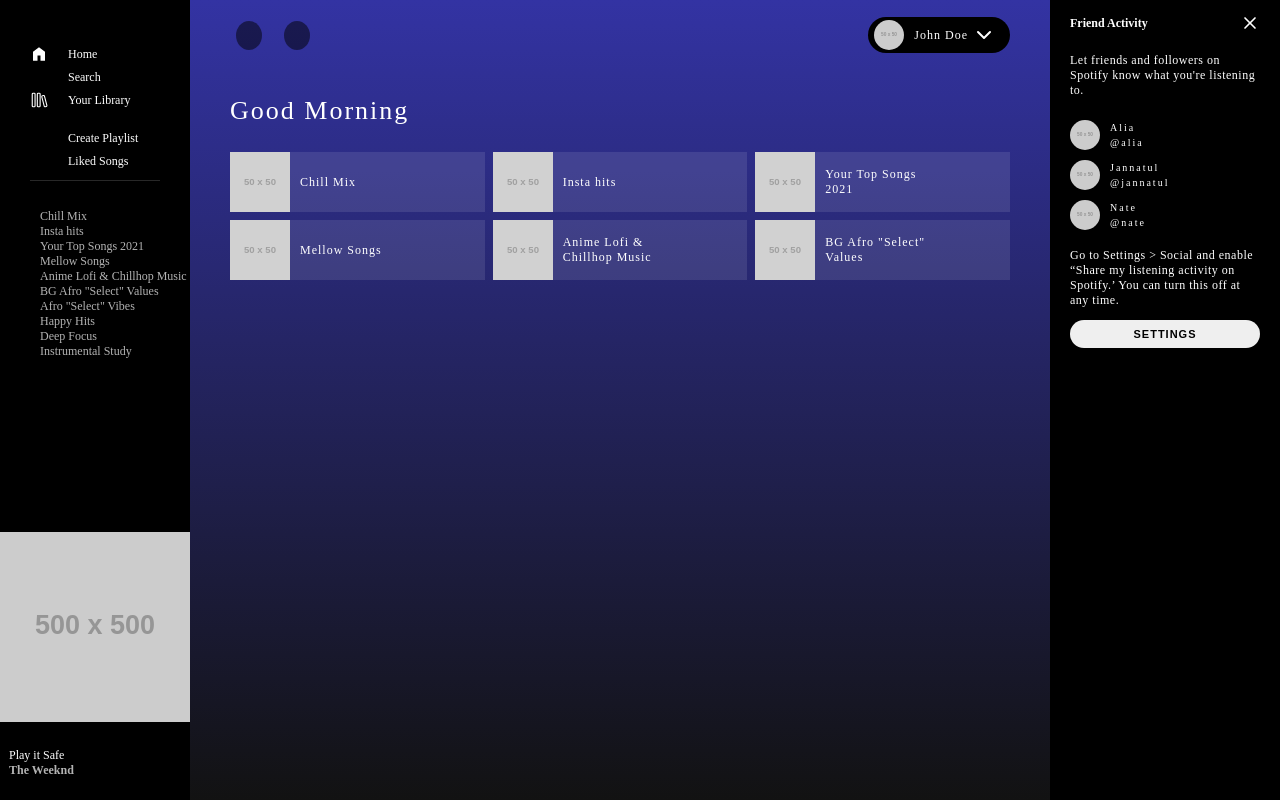
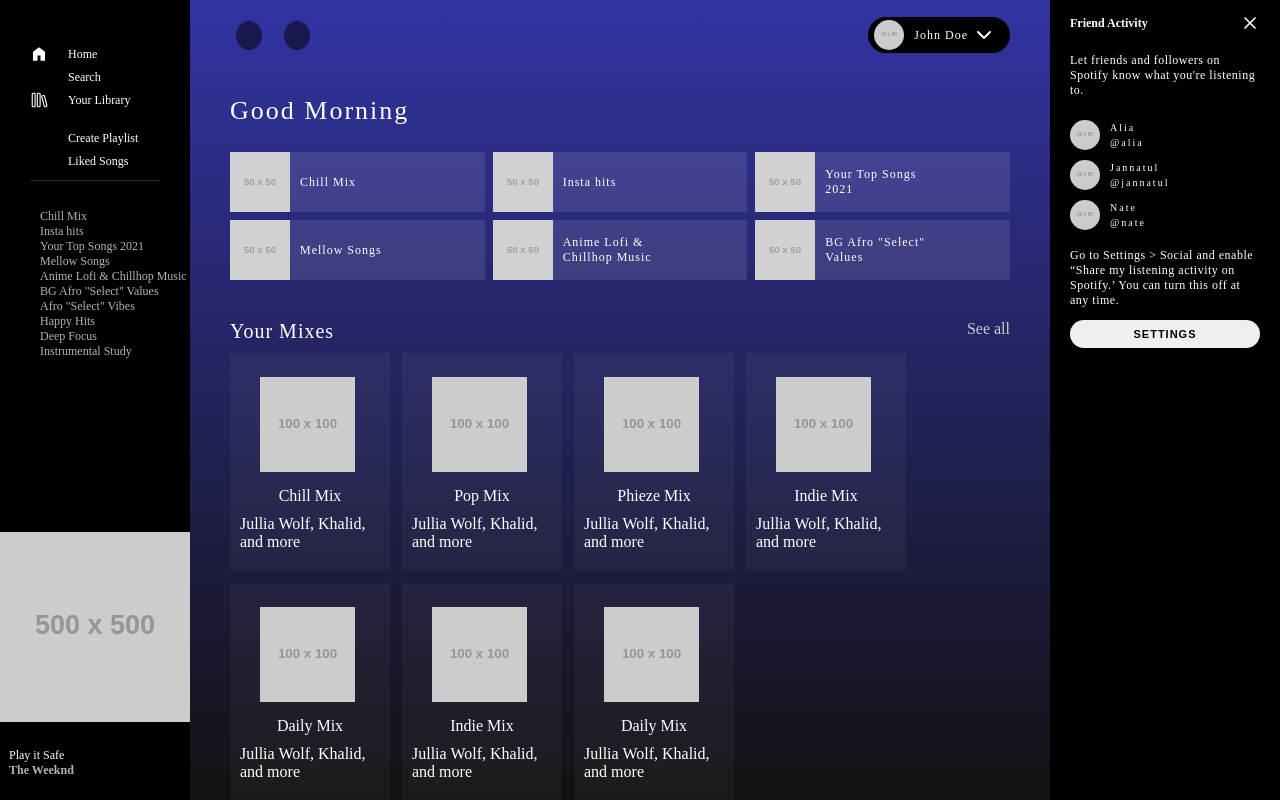
Before and after one commit to Natan-Asrat/spotify, a Vue app: page / in a window 1280 px wide. Built offline with nearby package versions, Linux system fonts and the light colour scheme; some icons are missing.

Commit message:
your mixes

```diff
--- a/src/App.vue
+++ b/src/App.vue
@@ -56,12 +56,14 @@ $middle-content-bgcolor: white;
   height: 100vh;
   width: 100%;
   position: relative;
+  overflow: hidden;
 }
 
 .middle-container {
   flex:3;
   transition: flex 0.3s ease;
   background-color: $middle-content-bgcolor;
+  overflow-y: auto;
   &.expanded {
     flex: 4;
   }
--- a/src/assets/main.scss
+++ b/src/assets/main.scss
@@ -10,6 +10,15 @@ $home-page-body-categories-opacity: 0.1;
 $home-page-body-categories-play-background: green;
 $home-page-body-categories-play-shadow: rgba(0, 0, 0, 0.5);
 $home-page-body-categories-play-color: black;
+$home-page-body-mixes-opacity: 0.04;
+$home-page-body-mixes-play-background: green;
+$home-page-body-mixes-play-shadow: rgba(0, 0, 0, 0.5);
+$home-page-body-mixes-play-color: black;
+
+$home-page-body-mixes-background: #ffffff;
+$home-page-body-mixes-text-color: #ffffff;
+$home-page-body-mixes-see-all-color: #ccc;
+
 
 .left-navbar-components {
   section {
@@ -87,10 +96,36 @@ $home-page-body-categories-play-color: black;
     to bottom,
     #3333A3 0%,
     #121212 100vh,
-    #121212 100%
+    #121212 101%
   );
   .greeting {
     color: white;
+  }
+
+  .title {
+    color: white;
+  }
+  .mixes-container {
+    .see-all {
+      color: $home-page-body-mixes-see-all-color;
+    }
+  }
+  .mix-wrapper {
+    .play-icon {
+      background-color: $home-page-body-mixes-play-background;
+      box-shadow: 0px 4px 8px $home-page-body-mixes-play-shadow;
+
+      .icon {
+        color: $home-page-body-mixes-play-color;
+      }
+    }
+    .bg{
+      background-color: $home-page-body-mixes-background;
+      opacity: $home-page-body-mixes-opacity;
+    }
+    span {
+      color: $home-page-body-mixes-text-color;
+    }
   }
   .category-wrapper{
     .play-icon {
--- /dev/null
+++ b/src/components/Desktop/Body/MixItem.vue
@@ -0,0 +1,73 @@
+<template>
+    <div class="mix-wrapper">
+        <div class="bg" />
+        <div class="image-and-play">
+            <img :src="mix.image" :alt="mix.name" />
+            <button class="play-icon">
+                <Icon class="icon" icon="line-md:play-filled"/>
+            </button>
+        </div>
+        <span>{{ mix.name }}</span>
+        <span>{{ mix.artists }}</span>
+    </div>
+</template>
+<script setup>
+import { Icon } from '@iconify/vue';
+defineProps({
+    mix: {
+        type: Object
+    }
+})
+</script>
+<style scoped lang="scss">
+.mix-wrapper {
+    display: flex;
+    width: 140px;
+    padding: 10px;
+    align-items: center;
+    flex-direction: column;
+    gap: 10px;
+    position: relative;
+    cursor: pointer;
+    &:hover .play-icon {
+        visibility: visible; /* Make visible on hover */
+        opacity: 1; /* Fade in */
+    }
+    .bg {
+        position: absolute;
+        width: 100%;
+        height: 100%;
+    }
+    .play-icon {
+        border-radius: 50%;
+        padding: 4px;
+        height: 45%;
+        aspect-ratio: 1 / 1;
+        outline: none;
+        border: none;
+        position: absolute;
+        bottom: 8px;
+        right: 8px;
+        visibility: hidden; /* Initially hidden */
+        opacity: 0; /* Initially transparent */
+        transition: opacity 0.3s ease;
+
+        .icon {
+            width: 70%;
+            height: 70%;
+        }
+    }
+    .image-and-play {
+        position: relative;
+        width: 100px;
+        height: 100px;
+        margin-top: 24px;
+
+        img {
+            width: 95px;
+            height: 95px;
+        }
+    }
+
+}
+</style>
--- /dev/null
+++ b/src/components/Desktop/Body/YourMixes.vue
@@ -0,0 +1,36 @@
+<template>
+    <section class="mixes-container">
+        <header>
+            <span class="title">Your Mixes</span>
+            <span class="see-all">See all</span>
+
+        </header>
+        <div class="mixes">
+            <MixItem v-for="m in userStore.mixes" :mix="m" :key="m.id"/>
+        </div>
+    </section>
+</template>
+<script setup>
+import { useUserStore } from '@/stores/user';
+import MixItem from './MixItem.vue';
+const userStore = useUserStore();
+</script>
+<style lang="scss" scoped>
+.title {
+    font-size: 20px;
+    font-weight: 1800px;
+    font-style: bold;
+    flex: 1;
+    letter-spacing: 1px;
+}
+header{
+    display: flex;
+}
+.mixes{
+    display: flex;
+    gap: 12px;
+    flex-wrap: wrap; // This makes items wrap to the next line
+
+
+}
+</style>
--- a/src/stores/user.js
+++ b/src/stores/user.js
@@ -5,6 +5,43 @@ export const useUserStore = defineStore("user", {
         user: {
             name: 'John Doe',
             avatar: 'https://placehold.co/50'
-        }
+        },
+        mixes: [
+            {
+                name: 'Chill Mix',
+                artists: 'Jullia Wolf, Khalid, and more',
+                image: 'https://placehold.co/100'
+            },
+            {
+                name: 'Pop Mix',
+                artists: 'Jullia Wolf, Khalid, and more',
+                image: 'https://placehold.co/100'
+            },
+            {
+                name: 'Phieze Mix',
+                artists: 'Jullia Wolf, Khalid, and more',
+                image: 'https://placehold.co/100'
+            },
+            {
+                name: 'Indie Mix',
+                artists: 'Jullia Wolf, Khalid, and more',
+                image: 'https://placehold.co/100'
+            },
+            {
+                name: 'Daily Mix',
+                artists: 'Jullia Wolf, Khalid, and more',
+                image: 'https://placehold.co/100'
+            },
+            {
+                name: 'Indie Mix',
+                artists: 'Jullia Wolf, Khalid, and more',
+                image: 'https://placehold.co/100'
+            },
+            {
+                name: 'Daily Mix',
+                artists: 'Jullia Wolf, Khalid, and more',
+                image: 'https://placehold.co/100'
+            },
+        ]
     })
 })
--- a/src/views/HomeView.vue
+++ b/src/views/HomeView.vue
@@ -10,8 +10,11 @@
                 <UserComponent class="user-component"/>
             </template>
         </NavbarWrapper>
-        <CategoriesComponent />
+        <div class="container">
+            <CategoriesComponent />
+            <YourMixes />
 
+        </div>
     </main>
 
 </template>
@@ -22,6 +25,7 @@ import UserComponent from '@/components/Desktop/TopNavbar/UserComponent.vue';
 import ButtonNavigation from '@/components/Desktop/TopNavbar/ButtonNavigation.vue';
 import NavbarWrapper from '@/components/Desktop/TopNavbar/NavbarWrapper.vue';
 import CategoriesComponent from '@/components/Desktop/Body/CategoriesComponent.vue';
+import YourMixes from '@/components/Desktop/Body/YourMixes.vue';
 </script>
 
 
@@ -31,9 +35,15 @@ main {
     display: flex;
     flex-direction: column;
     padding: 0 40px;
-    height: 100vh;
+    min-height: 100vh;
+    margin: 0px;
     .nav-wrapper-component {
         height: 60px;
     }
 }
+.container {
+    display: flex;
+    flex-direction: column;
+    gap: 40px;
+}
 </style>
```
